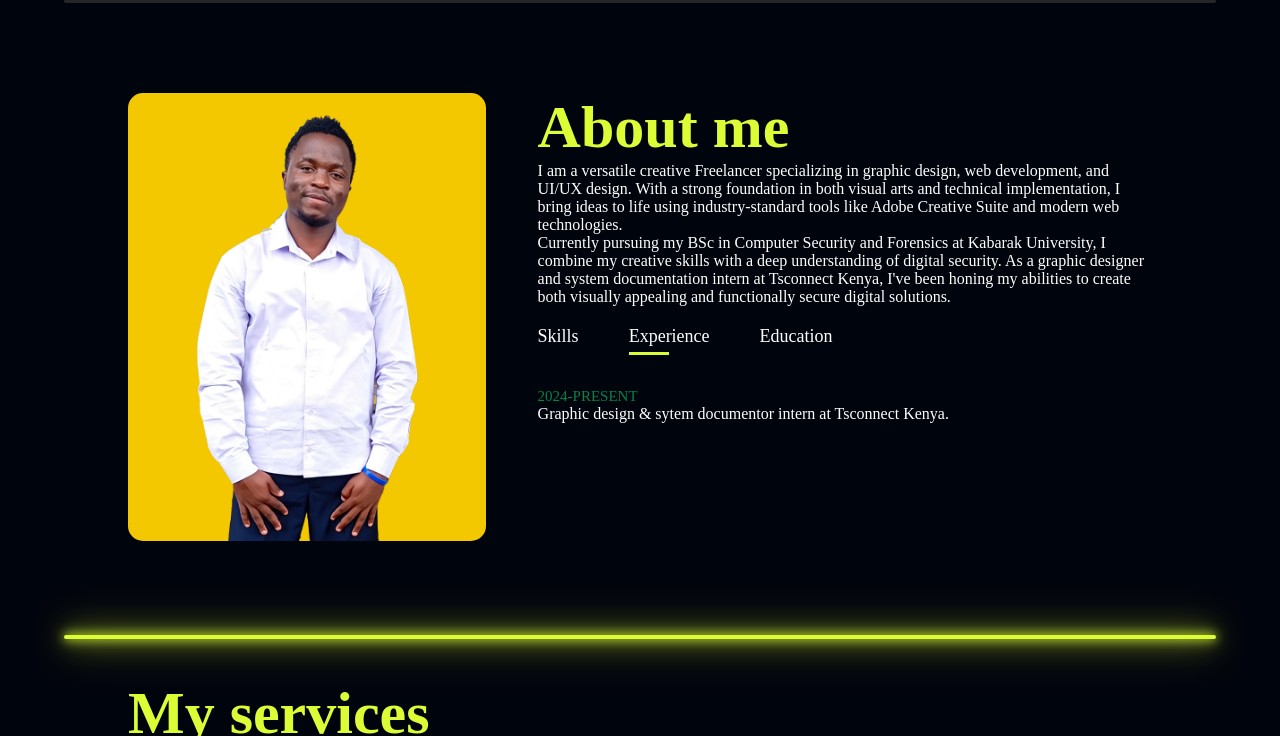
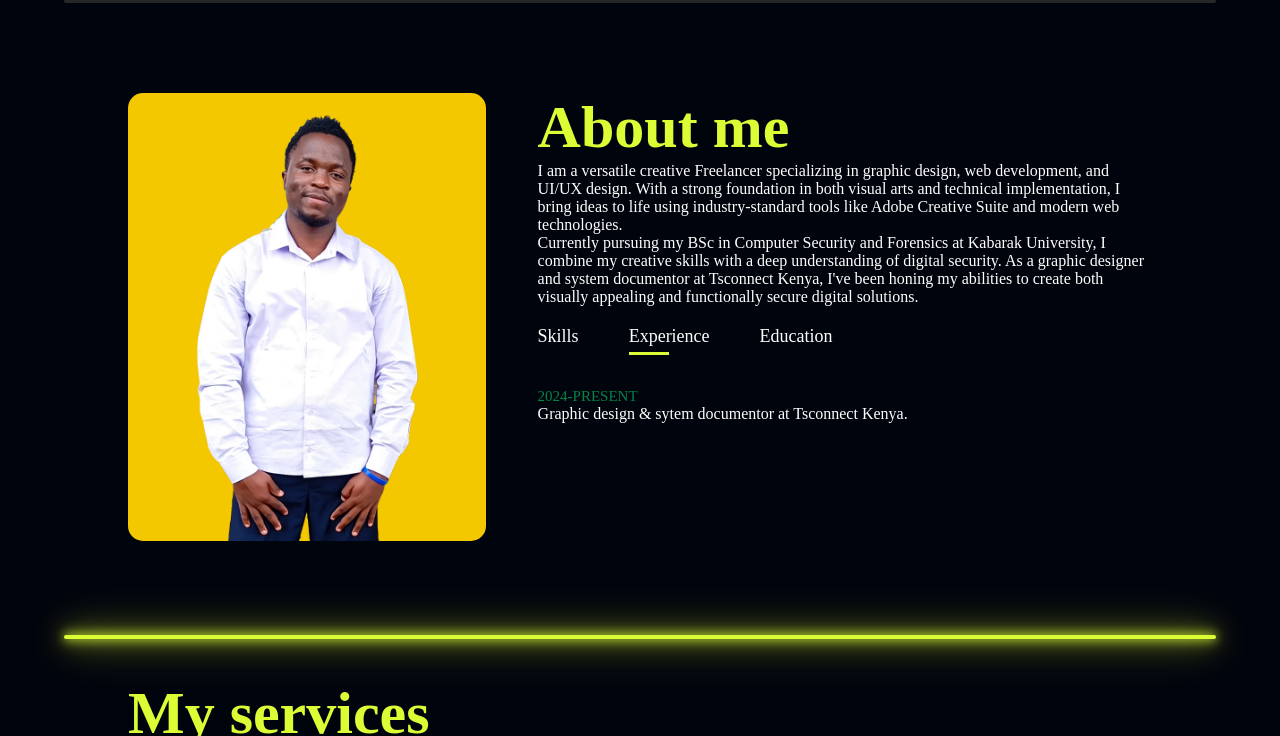
Before and after one commit to 4orty6yx/myportfolio, a plain HTML site: page index.html in a window 1280 px wide. Both pictures are taken after a click on the element "Experience". Shown: the part 801-1537 px from the top of the page. Drawn offline with Linux system fonts and the light colour scheme.

Commit message:
Update index.html

```diff
--- a/index.html
+++ b/index.html
@@ -62,7 +62,7 @@
                 <div class="about-col-2">
                     <h1 class="subtitle">About me</h1>
                     <p>I am a versatile creative Freelancer specializing in graphic design, web development, and UI/UX design. With a strong foundation in both visual arts and technical implementation, I bring ideas to life using industry-standard tools like Adobe Creative Suite and modern web technologies.</p>
-                    <p>Currently pursuing my BSc in Computer Security and Forensics at Kabarak University, I combine my creative skills with a deep understanding of digital security. As a graphic designer and system documentation intern at Tsconnect Kenya, I've been honing my abilities to create both visually appealing and functionally secure digital solutions.</p>
+                    <p>Currently pursuing my BSc in Computer Security and Forensics at Kabarak University, I combine my creative skills with a deep understanding of digital security. As a graphic designer and system documentor at Tsconnect Kenya, I've been honing my abilities to create both visually appealing and functionally secure digital solutions.</p>
                     <div class="tab-titles">
                         <p class="tab-links active-link" onclick="opentab('skills')">Skills</p>
                         <p class="tab-links" onclick="opentab('experience')" >Experience</p>
@@ -80,7 +80,7 @@
 
                     <div class="tab-contents" id="experience">
                         <ul>
-                            <li><span>2024-PRESENT</span><br>Graphic design & sytem documentor intern at Tsconnect Kenya.</li>
+                            <li><span>2024-PRESENT</span><br>Graphic design & sytem documentor at Tsconnect Kenya.</li>
                         </ul>
                     </div>
 
```
